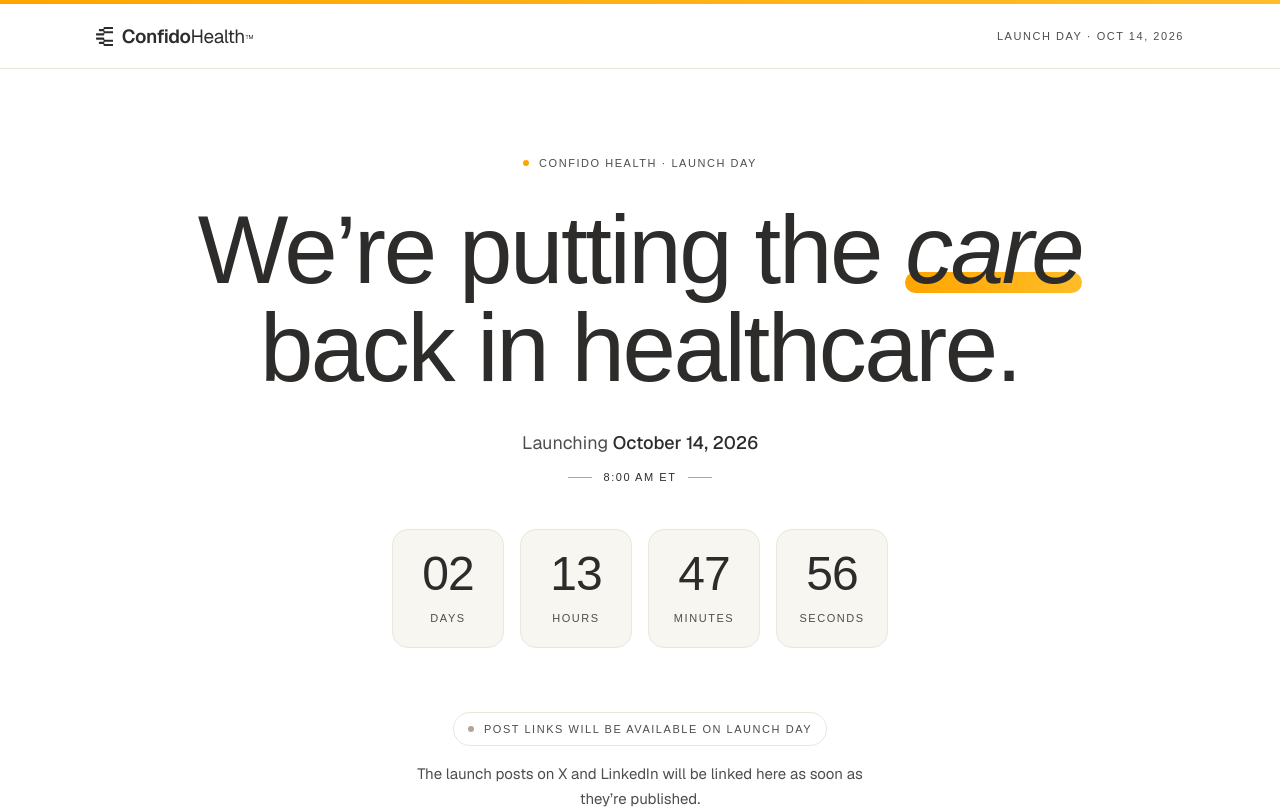
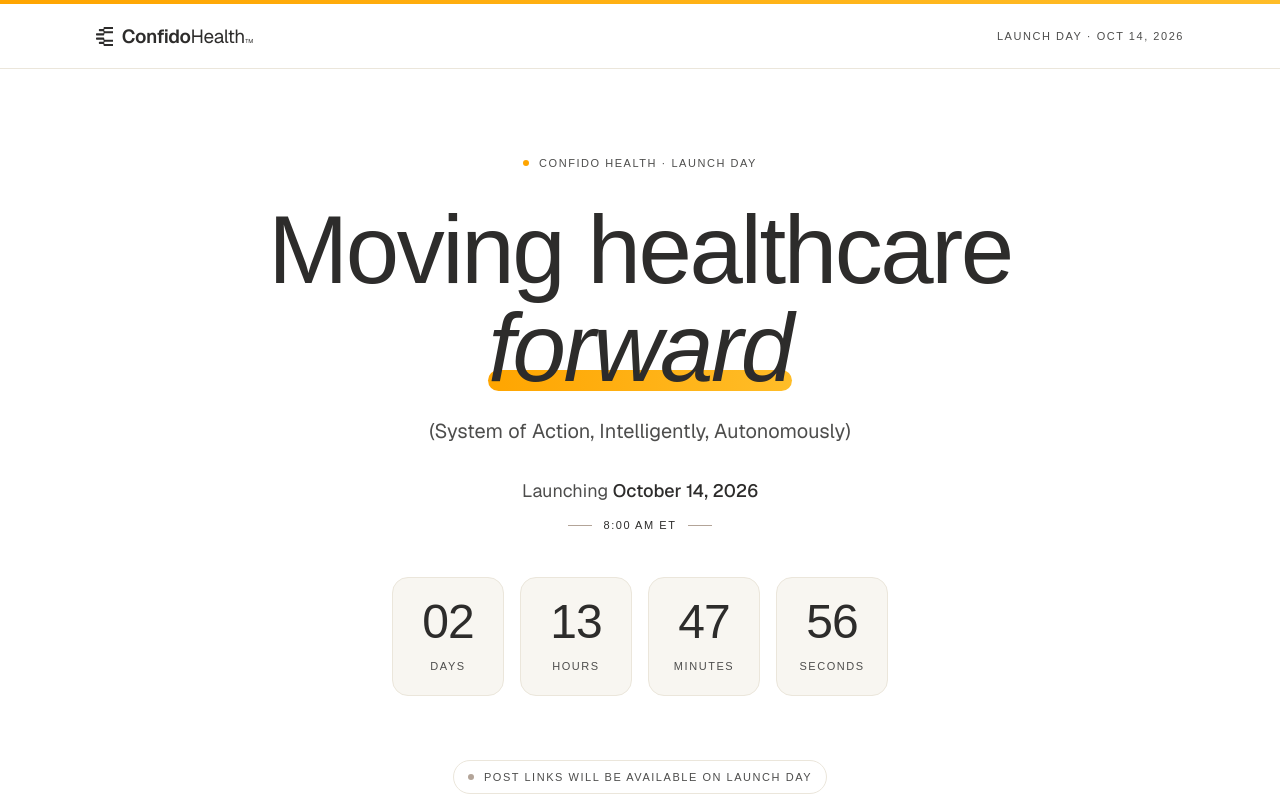
Before and after one commit to ankitaaa20tiwari/Owled_Media_Launches, a Next.js app: page /confido-health in a window 1280 px wide. Shown: the top 809 px of the page. Built offline with nearby package versions, Linux system fonts and the light colour scheme; a web font is replaced by a local one.

Commit message:
tm changed duhh

```diff
--- a/src/app/layout.tsx
+++ b/src/app/layout.tsx
@@ -29,7 +29,7 @@
 
 const title = "Confido Health · Launch Day";
 const description =
-  "We're putting the care back in healthcare. Confido Health is launching AI agents that work alongside care teams 24/7. View the launch post on X and LinkedIn.";
+  "Moving healthcare forward (System of Action, Intelligently, Autonomously). Confido Health is launching AI agents that work alongside care teams 24/7. View the launch post on X and LinkedIn.";
 
 export const metadata: Metadata = {
   metadataBase: new URL(siteUrl),
--- a/src/app/opengraph-image.tsx
+++ b/src/app/opengraph-image.tsx
@@ -2,7 +2,7 @@
 import { MARK_PATH, MARK_VIEWBOX } from "@/components/wordmark";
 import { launchDateLong, launchTime } from "@/lib/launch";
 
-export const alt = "Confido Health launch day: We're putting the care back in healthcare.";
+export const alt = "Confido Health launch day: Moving healthcare forward (System of Action, Intelligently, Autonomously).";
 export const size = { width: 1200, height: 630 };
 export const contentType = "image/png";
 
@@ -22,18 +22,21 @@
           borderTop: "12px solid #ffa500",
         }}
       >
-        <div style={{ display: "flex", alignItems: "center", fontSize: 34, letterSpacing: -0.5 }}>
-          <svg width="31" height="34" viewBox={MARK_VIEWBOX} fill="#2d2c2b" style={{ marginRight: 14 }}>
+        <div style={{ display: "flex", alignItems: "baseline", fontSize: 34, letterSpacing: -0.5 }}>
+          <svg width="31" height="34" viewBox={MARK_VIEWBOX} fill="#2d2c2b" style={{ marginRight: 14, alignSelf: "center" }}>
             <path d={MARK_PATH} />
           </svg>
           <span style={{ fontWeight: 700 }}>Confido</span>
           <span>Health</span>
-          <span style={{ fontSize: 11, marginLeft: 4, marginTop: 18 }}>TM</span>
+          <span style={{ fontSize: 11, marginLeft: 3 }}>TM</span>
         </div>
         <div style={{ display: "flex", flexDirection: "column" }}>
           <div style={{ display: "flex", fontSize: 24, letterSpacing: 4, color: "#4d4d4c" }}>LAUNCH DAY</div>
           <div style={{ display: "flex", marginTop: 20, fontSize: 76, lineHeight: 1.05, letterSpacing: -2, fontWeight: 600 }}>
-            We&rsquo;re putting the care back in healthcare.
+            Moving healthcare forward
+          </div>
+          <div style={{ display: "flex", marginTop: 16, fontSize: 32, color: "#4d4d4c" }}>
+            (System of Action, Intelligently, Autonomously)
           </div>
         </div>
         <div style={{ display: "flex", fontSize: 28, color: "#4d4d4c" }}>Launching {launchDateLong} · {launchTime}</div>
--- a/src/components/hero.tsx
+++ b/src/components/hero.tsx
@@ -10,11 +10,14 @@
       </p>
 
       <h1 className="mx-auto mt-5 max-w-5xl font-display text-[clamp(2.75rem,7.6vw,6rem)] leading-[1.02] font-normal tracking-[-0.025em] text-balance text-ink sm:mt-7">
-        We&rsquo;re putting the <span className="relative inline-block italic">
-          care
+        Moving healthcare <span className="relative inline-block italic">
+          forward
           <span aria-hidden="true" className="bg-sun absolute inset-x-0 bottom-[0.06em] -z-10 h-[0.22em] rounded-full" />
-        </span> back in healthcare.
+        </span>
       </h1>
+      <p className="mx-auto mt-4 max-w-3xl text-lg text-balance text-muted sm:mt-5 sm:text-xl">
+        (System of Action, Intelligently, Autonomously)
+      </p>
 
       <div className="mt-6 flex flex-col items-center gap-3 sm:mt-8">
         <p className="text-base text-muted sm:text-lg">
--- a/src/components/wordmark.tsx
+++ b/src/components/wordmark.tsx
@@ -90,7 +90,7 @@
       <span>
         <span className="font-semibold">Confido</span>
         <span className="font-normal">Health</span>
-        <sup className="ml-[0.1em] align-[0.15em] text-[0.3em] font-normal tracking-normal">TM</sup>
+        <span className="ml-[0.08em] align-baseline text-[0.3em] font-normal tracking-normal">TM</span>
       </span>
     </span>
   );
```
